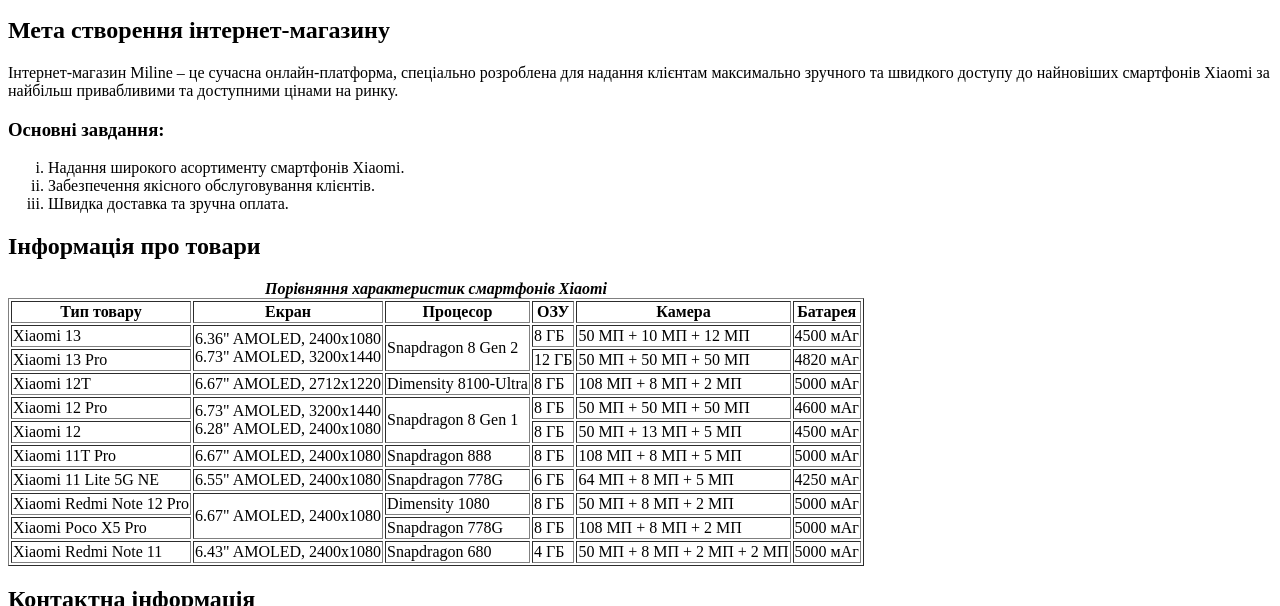
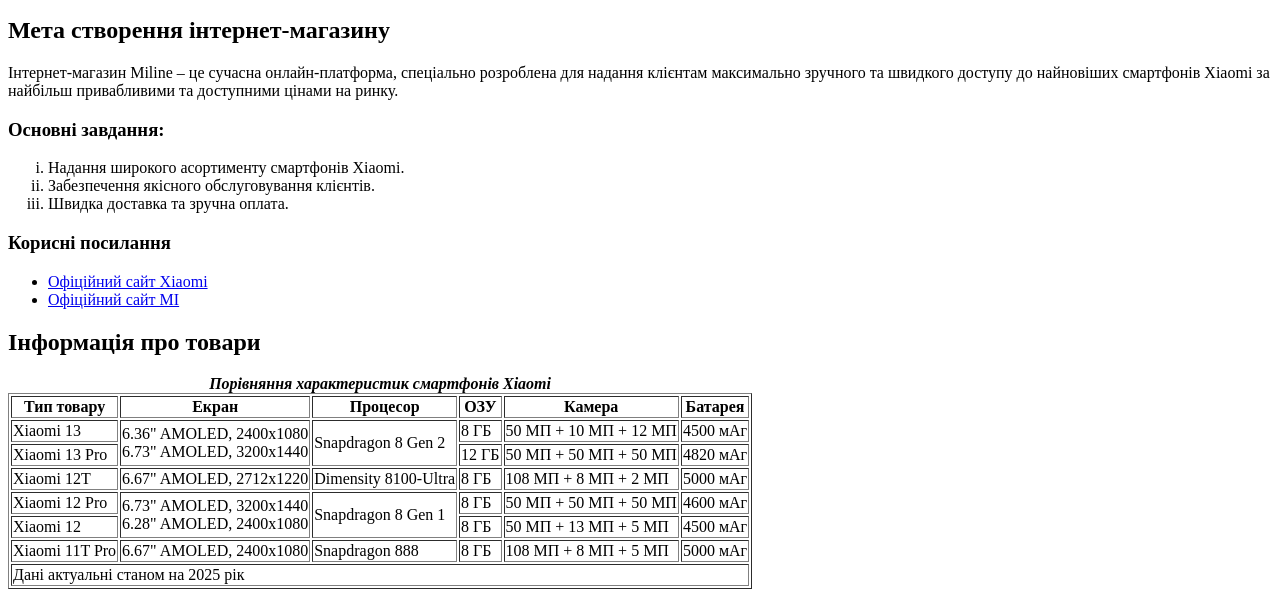
Before and after one commit to ArsenAltunyan-alt/RFPS_AltunianArsen_lab1_IPZ-33, a plain HTML site: page index.html in a window 1280 px wide. Shown: the part 345-951 px from the top of the page. Drawn offline with Linux system fonts and the light colour scheme.

Commit message:
refactor index.html structure and improve product comparison table

```diff
--- a/index.html
+++ b/index.html
@@ -17,7 +17,7 @@
                     </a>
                 </li>
                 <li>
-                    <a href="#">
+                    <a href="#reviews">
                         <button type="button">Відгуки про товар</button>
                     </a>
                 </li>
@@ -40,10 +40,18 @@
                 <li>Швидка доставка та зручна оплата.</li>
             </ol>
         </section>
-        <section>
+        <aside>
+            <h3>Корисні посилання</h3>
+            <ul>
+                <li><a href="https://www.mi.com/global/">Офіційний сайт Xiaomi</a></li>
+                <li><a href="https://mi.ua/">Офіційний сайт MI</a></li>
+            </ul>
+        </aside>
+        <article>
             <h2>Інформація про товари</h2>
             <table border="1">
                 <caption><span><b><i>Порівняння характеристик смартфонів Xiaomi</i></b></span></caption>
+                <thead>
                     <tr>
                         <th>Тип товару</th>
                         <th>Екран</th>
@@ -52,6 +60,8 @@
                         <th>Камера</th>
                         <th>Батарея</th>
                     </tr>
+                </thead>
+                <tbody>
                     <tr>
                         <td>Xiaomi 13</td>
                         <td rowspan="2">6.36" AMOLED, 2400x1080<br>6.73" AMOLED, 3200x1440</td>
@@ -96,38 +106,17 @@
                         <td>108 МП + 8 МП + 5 МП</td>
                         <td>5000 мАг</td>
                     </tr>
+                </tbody>
+                <tfoot>
                     <tr>
-                    <td>Xiaomi 11 Lite 5G NE</td>
-                    <td>6.55" AMOLED, 2400x1080</td>
-                    <td>Snapdragon 778G</td>
-                    <td>6 ГБ</td>
-                    <td>64 МП + 8 МП + 5 МП</td>
-                    <td>4250 мАг</td>
+                        <td colspan="6">Дані актуальні станом на 2025 рік</td>
                     </tr>
-                <tr>
-                    <td>Xiaomi Redmi Note 12 Pro</td>
-                    <td rowspan="2">6.67" AMOLED, 2400x1080</td>
-                    <td>Dimensity 1080</td>
-                    <td>8 ГБ</td>
-                    <td>50 МП + 8 МП + 2 МП</td>
-                    <td>5000 мАг</td>
-                </tr>
-                <tr>
-                    <td>Xiaomi Poco X5 Pro</td>
-                    <td>Snapdragon 778G</td>
-                    <td>8 ГБ</td>
-                    <td>108 МП + 8 МП + 2 МП</td>
-                    <td>5000 мАг</td>
-                </tr>
-                <tr>
-                    <td>Xiaomi Redmi Note 11</td>
-                    <td>6.43" AMOLED, 2400x1080</td>
-                    <td>Snapdragon 680</td>
-                    <td>4 ГБ</td>
-                    <td>50 МП + 8 МП + 2 МП + 2 МП</td>
-                    <td>5000 мАг</td>
-                </tr>
+                </tfoot>
             </table>
+        </article>
+        <section id="reviews">
+            <h2>Відгуки про товар</h2>
+            <p><span><i><b>Користувачі відзначають:</b></i></span> <em>високу якість збірки</em>, <u>швидкість роботи</u> та <b>доступну ціну</b>.</p>
         </section>
         <section>
             <h2>Контактна інформація</h2>
@@ -139,5 +128,8 @@
             <a href="#"><button>Зареєструватись</button></a>
         </section>
     </main>
+    <footer>
+        <p>&copy; 2025 Miline. Усі права захищено.</p>
+    </footer>
 </body>
 </html>
```
Lines whose indentation alone changed are shown as unchanged.
